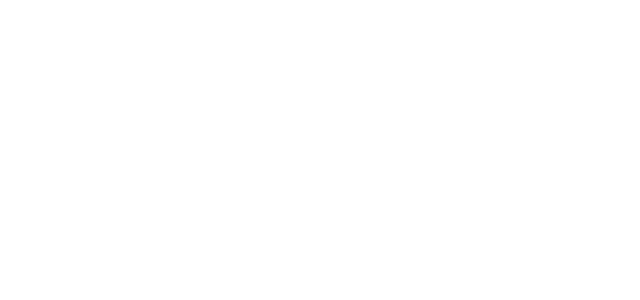
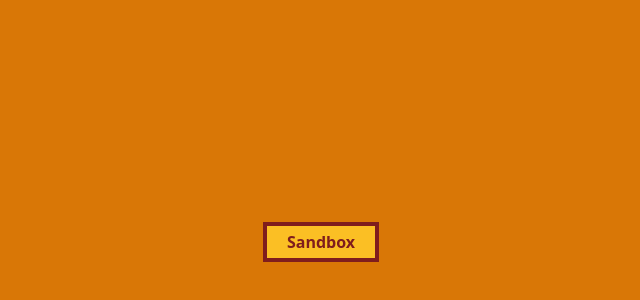
Before and after one commit to ckarakoc/TailwindFromScratch, an Angular app: page / in a window 1280 px wide. Before the commit this address had no page. Shown: the part 158-458 px from the top of the page, without its empty margins (319-959 px from the left). Built offline with nearby package versions, Linux system fonts and the light colour scheme.

Commit message:
Added base starting page

```diff
--- a/src/app/app.routes.ts
+++ b/src/app/app.routes.ts
@@ -1,6 +1,7 @@
 import { Routes } from '@angular/router';
+import { HomeComponent } from './home/home.component';
 
 export const routes: Routes = [
   // The route 'sandbox/' is already in use, by static pages
-  { path: '', redirectTo: '/sandbox', pathMatch: 'full' },
+  { path: '', component: HomeComponent, pathMatch: 'full' },
 ];
--- /dev/null
+++ b/src/app/home/home.component.css
@@ -0,0 +1,4 @@
+:host {
+  width: 100%;
+  height: 100%;
+}
--- /dev/null
+++ b/src/app/home/home.component.html
@@ -0,0 +1,3 @@
+<div class="flex w-full h-full content-center bg-amber-600">
+  <a class="bg-amber-400 m-auto py-1 px-5 text-center text-red-900 font-bold border-4 border-red-900 hover:bg-amber-300" href="/sandbox">Sandbox</a>
+</div>
--- a/src/styles.css
+++ b/src/styles.css
@@ -3,9 +3,10 @@
 @tailwind components;
 @tailwind utilities;
 
-html, body {
-  width: 100%;
-  height: 100%;
+html, body, app-root, app-home {
+  display: block;
+  width: 100vw;
+  height: 100vh;
   margin: 0;
   padding: 0;
 }
```
Also changed, not shown: src/app/home/home.component.ts (added, +12 -0 lines).
